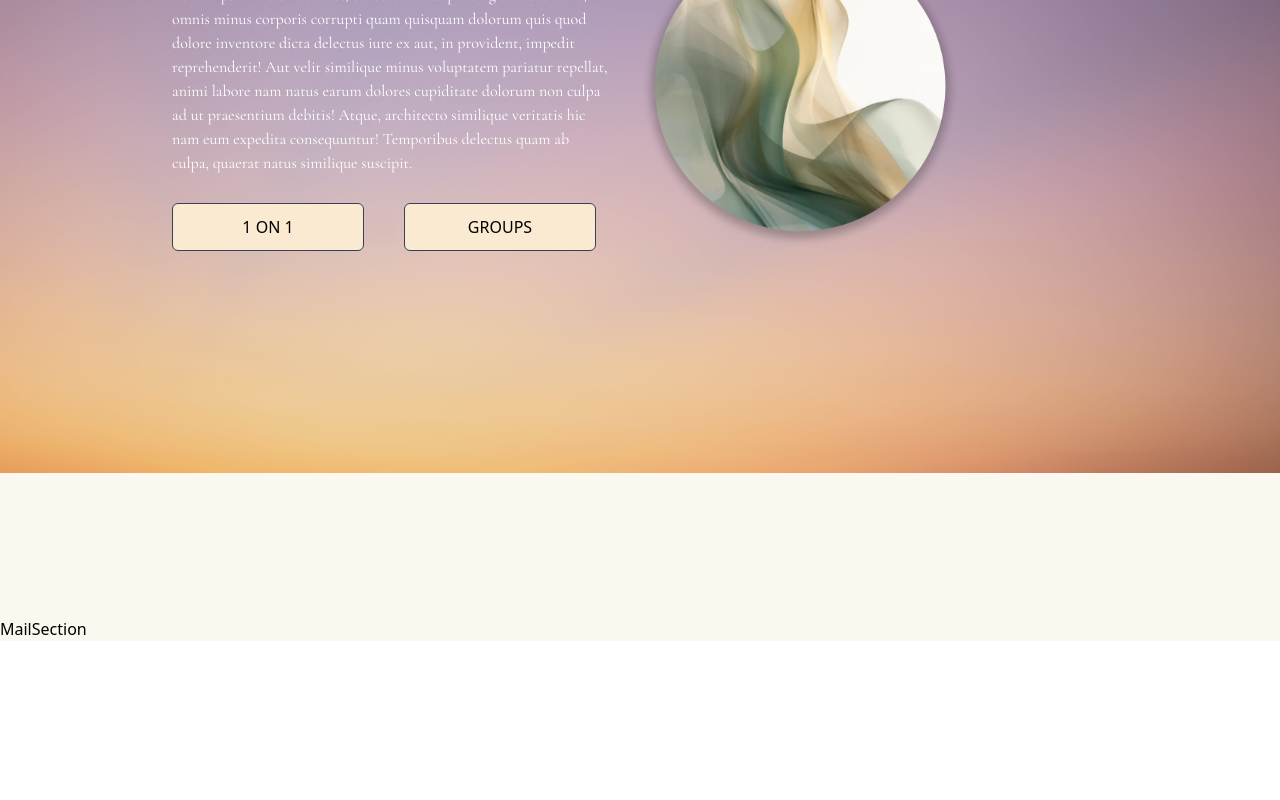
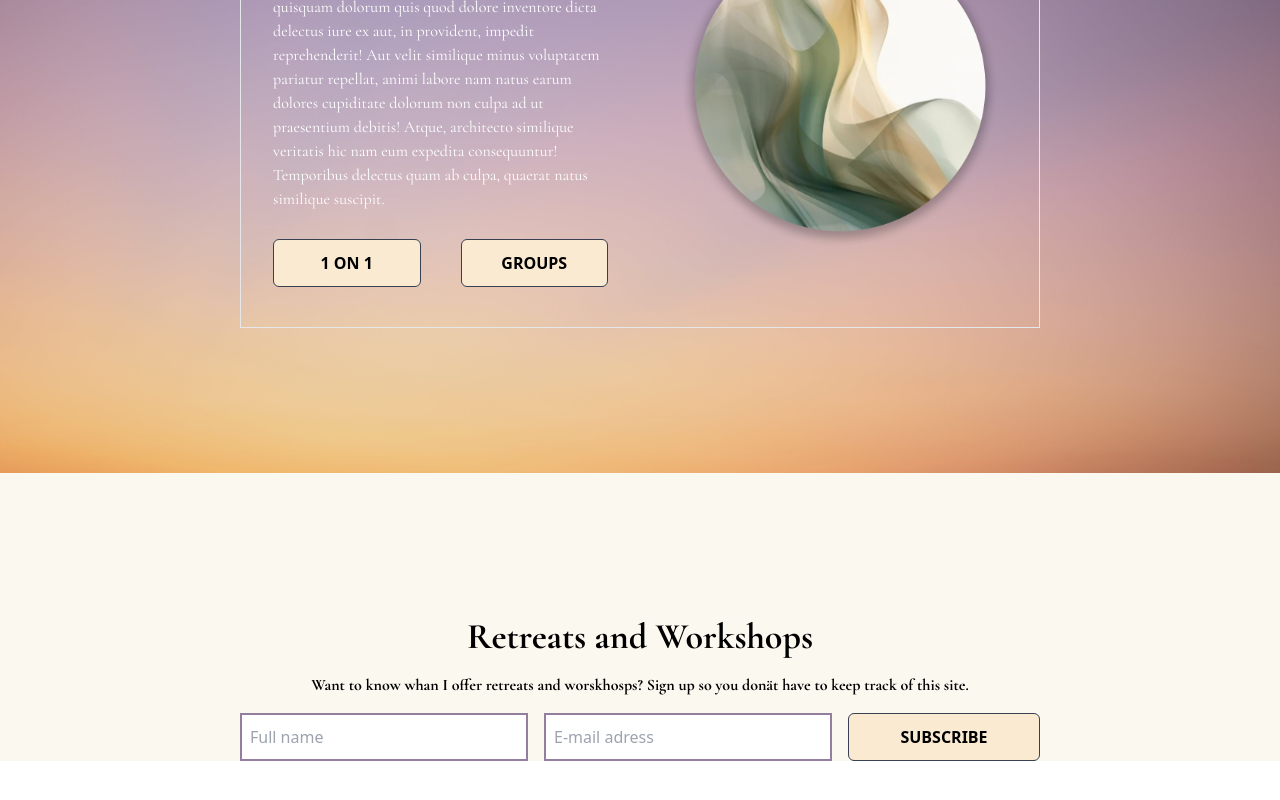
Before and after one commit to frykhamn/isa, a React (Vite) app: page / in a window 1280 px wide. Shown: the part 4571-5371 px from the top of the page. Built offline with nearby package versions, Linux system fonts and the light colour scheme.

Commit message:
mailsecion WIP

```diff
--- a/src/componenets/Button.jsx
+++ b/src/componenets/Button.jsx
@@ -4,7 +4,7 @@ export default function Button({ text, handleClick }) {
 
     return (
         <button
-            className={`py-2 px-4 rounded-md bg-textOffLight sm:w-48 h-12 uppercase border border-gray-700 `}
+            className={`py-2 px-4 font-semibold rounded-md bg-textOffLight sm:w-48 h-12 uppercase border border-gray-700 `}
             onClick={handleClick}
         >
             {text}
--- a/src/componenets/MailSection.jsx
+++ b/src/componenets/MailSection.jsx
@@ -1,7 +1,27 @@
 import React from 'react'
+import Button from './Button'
 
 export const MailSection = () => {
+
   return (
-    <div className='my-36'>MailSection</div>
+    <div className='cnatiner mx-auto my-36'>
+      <form className='flex flex-col items-center'>
+        <h1 className='text-4xl font-bold text-center font-cor'>Retreats and Workshops</h1>
+        <p className='text-center mt-4 font-cor font-bold'>Want to know whan I offer retreats and worskhosps? Sign up so you donät have to keep track of this site.</p>
+        <div className='flex flex-col md:flex-row gap-4 mt-4'>
+          <input
+            type='text'
+            placeholder='Full name'
+            className='border-2 border-textAcc p-2 w-72'
+          />
+          <input
+            type='email'
+            placeholder='E-mail adress'
+            className='border-2 border-textAcc p-2 w-72'
+          />
+          <Button text="Subscribe"/>
+        </div>
+        </form>
+    </div>
   )
 }
--- a/src/pages/home-page/HomePage.jsx
+++ b/src/pages/home-page/HomePage.jsx
@@ -13,11 +13,11 @@ export default function HomePage() {
       <section className="conatiner mx-auto pt-32 md:w-4/5 xl:max-w-[1000px]">
         <TreatmentsInfoSection></TreatmentsInfoSection>
       </section>
-      <div className="border-2 mx-auto border-textAcc my-24 w-80 sm:w-96 md:w-[43rem] lg:w-[53rem] "></div>
+      <div className="border-2 mx-auto border-textAcc my-24 w-80 sm:w-[36rem] md:w-[43rem] lg:w-[53rem] "></div>
       <section className="conatiner mx-auto w-4/5 xl:max-w-[1000px]">
         <TreatmenstSection></TreatmenstSection>
       </section>
-      <div className="border-2 mx-auto border-textAcc my-24 w-80 sm:w-96 md:w-[43rem] lg:w-[53rem] "></div>
+      <div className="border-2 mx-auto border-textAcc my-24 w-80 sm:w-[36rem] md:w-[43rem] lg:w-[53rem] "></div>
       <section className="conatiner mx-auto w-4/5 xl:max-w-[1000px]">
         <VideoComponent
           title="SELF CARE"
@@ -25,7 +25,7 @@ export default function HomePage() {
           videoLink="your-video-url-here"
         />
       </section>
-      <div className="border-2 mx-auto border-textAcc my-24 w-80 sm:w-96 md:w-[43rem] lg:w-[53rem] "></div>
+      <div className="border-2 mx-auto border-textAcc my-24 w-80 sm:w-[36rem] md:w-[43rem] lg:w-[53rem] "></div>
       <section className="conatiner mx-auto w-4/5 xl:max-w-[1000px]">
         <RetreatsSection></RetreatsSection>
       </section>
--- a/src/pages/home-page/components/BreathworkSection.jsx
+++ b/src/pages/home-page/components/BreathworkSection.jsx
@@ -5,7 +5,7 @@ import Button from "../../../componenets/Button";
 
 export const BreathworkSection = () => {
   return (
-    <div className="grid sm:grid-cols-2 mx-auto md:max-w-[1000px]">
+    <div className="grid md:grid-cols-2 md:border mx-auto md:max-w-[800px] py-10">
       <div className="col-1 px-8">
         <h1 className="uppercase text-4xl font-cor font-semibold text-textLight tracking-widest mb-4">
           breathwork
@@ -25,7 +25,7 @@ export const BreathworkSection = () => {
           <Button text="Groups" />
         </div>
       </div>
-      <div className="hidden sm:flex sm:w-80 sm:h-80 sm:self-center">
+      <div className="hidden md:flex sm:w-80 sm:h-80 sm:self-center ml-10">
         <img src={circle} alt="image of circle" />
       </div>
     </div>
```
